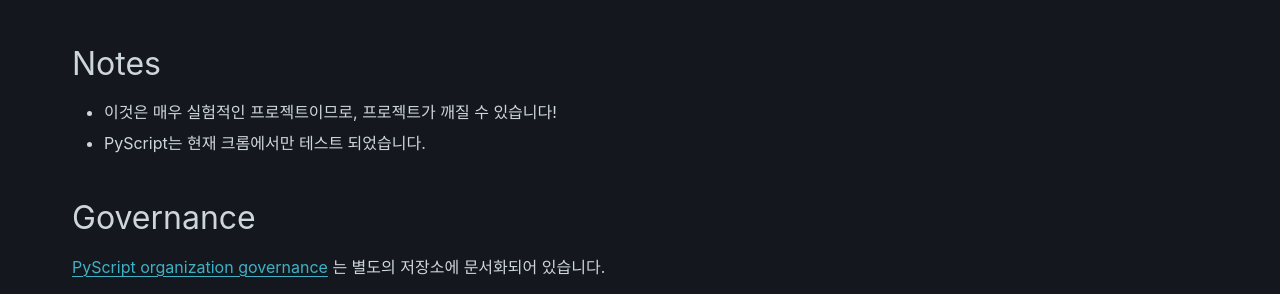
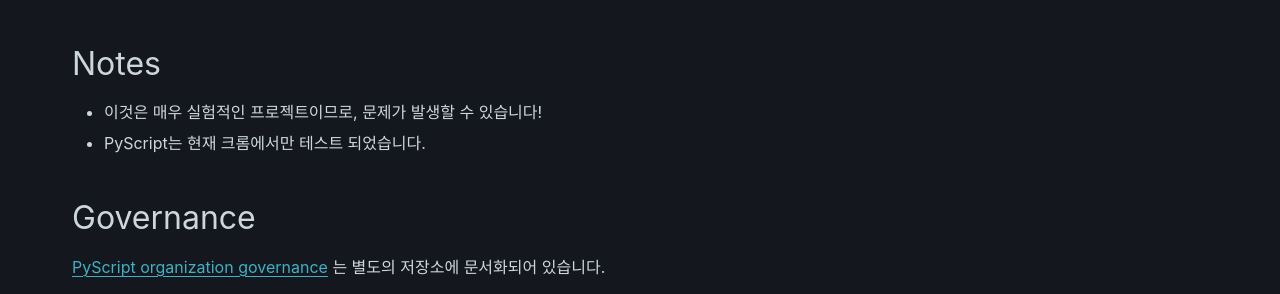
Before and after one commit to pyscript/pyscript, a Sphinx documentation site: the page built from docs/doc_kr/README.md, in a window 1280 px wide and 900 px high, scrolled down 920 px. Shown: the part 492-786 px from the top of the window. Built offline with Sphinx 7.4.7 and the PyData theme 0.15.4, drawn with Linux system fonts in a browser that asks for light colours.

Commit message:
Update docs/doc_kr/README.md
Co-authored-by: weensy <hello@weensy.dev>

```diff
--- a/docs/doc_kr/README.md
+++ b/docs/doc_kr/README.md
@@ -40,7 +40,7 @@
 
 ## Notes
 
-* 이것은 매우 실험적인 프로젝트이므로, 프로젝트가 깨질 수 있습니다!
+* 이것은 매우 실험적인 프로젝트이므로, 문제가 발생할 수 있습니다!
 * PyScript는 현재 크롬에서만 테스트 되었습니다.
 
 ## Governance
```
